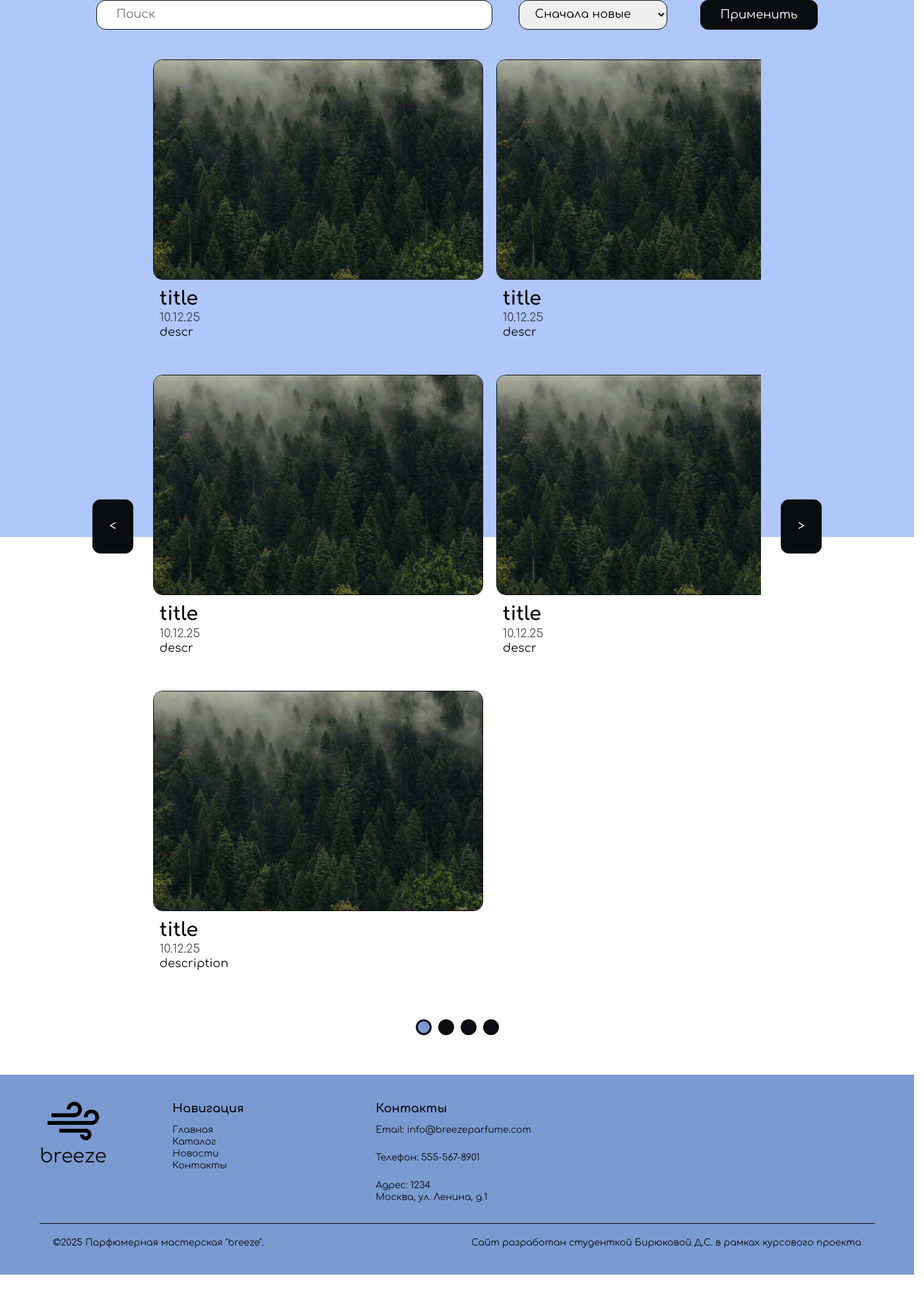
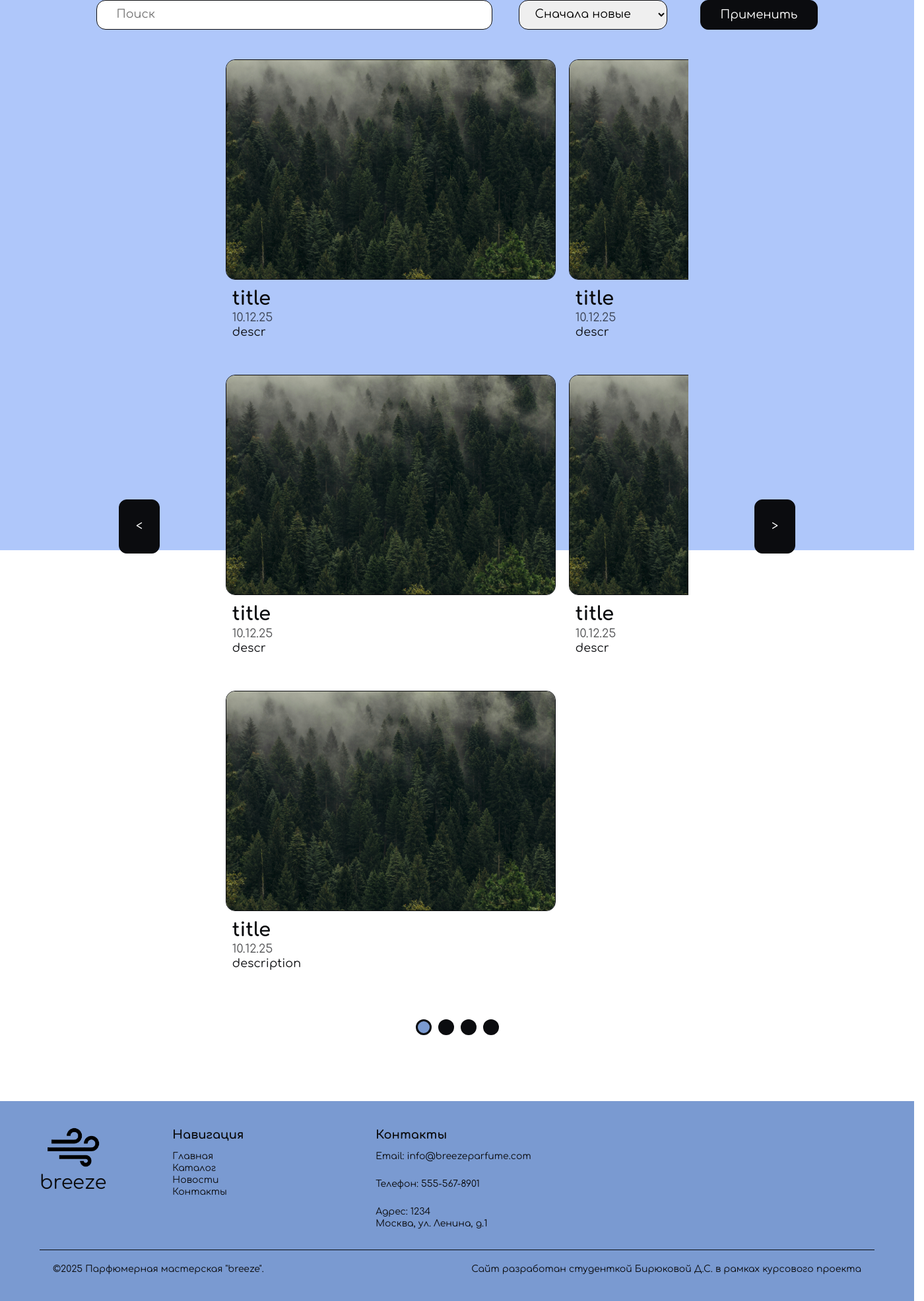
Before and after one commit to r1ndousan/breeze_django, a Django app: page /news/ in a window 1400 px wide. Shown: the part 250-2222 px from the top of the page at 66% size. Before the commit the page ends 2182 px from the top, so only its background shows below. Run offline with Django 5.2, Linux system fonts and the light colour scheme.

Commit message:
paddings all

```diff
--- a/breeze-django/shop/templates/shop/all-news.html
+++ b/breeze-django/shop/templates/shop/all-news.html
@@ -48,7 +48,7 @@
                         >
                             <
                         </button>
-                        <ul class="news__list grid grid--3">
+                        <ul class="news__list grid grid--2">
                                     <li class="news__item">
                                             <article class="news-card">
                                                 <img
--- a/breeze-django/static/styles/blocks/_all-news.scss
+++ b/breeze-django/static/styles/blocks/_all-news.scss
@@ -1,6 +1,6 @@
 .all-news {
     background: linear-gradient( var(--color-light-blue) 50%, var(--color-light) 50%);
-    padding: 0px 60px 60px;
+    padding: 0px 100px 100px;
 
     &__selection {
         display: flex;
@@ -20,7 +20,7 @@
         justify-content: space-between;
         padding-inline: 80px;
         align-items: center;
-        column-gap: 30px;
+        column-gap: 100px;
         margin-bottom: 40px;
     }
 
--- a/breeze-django/static/styles/blocks/_catalog.scss
+++ b/breeze-django/static/styles/blocks/_catalog.scss
@@ -2,7 +2,7 @@
     display: flex;
     flex-direction: column;
     align-items: center;
-    padding: 0px 60px 60px;
+    padding: 0px 100px 100px;
 
     &__filters {
         display: flex;
@@ -47,7 +47,7 @@
     &__body {
         display: flex;
         align-items: center;
-        column-gap: 40px;
+        column-gap: 80px;
         margin-bottom: 50px;
     }
 
--- a/breeze-django/static/styles/blocks/_grid.scss
+++ b/breeze-django/static/styles/blocks/_grid.scss
@@ -18,7 +18,7 @@
         --gridRows: 1;
     }
 
-    &--3 {
+    &--2 {
         --gridColumns: 3;
         --gridRows: 2;
     }
--- a/breeze-django/static/styles/styles.css
+++ b/breeze-django/static/styles/styles.css
@@ -623,7 +623,7 @@ h4, .h4 {
   --gridColumns: 3;
   --gridRows: 1;
 }
-.grid--3 {
+.grid--2 {
   --gridColumns: 3;
   --gridRows: 2;
 }
@@ -668,7 +668,7 @@ h4, .h4 {
 
 .all-news {
   background: linear-gradient(var(--color-light-blue) 50%, var(--color-light) 50%);
-  padding: 0px 60px 60px;
+  padding: 0px 100px 100px;
 }
 .all-news__selection {
   display: flex;
@@ -688,8 +688,8 @@ h4, .h4 {
   justify-content: space-between;
   padding-inline: 80px;
   align-items: center;
-  -moz-column-gap: 30px;
-       column-gap: 30px;
+  -moz-column-gap: 100px;
+       column-gap: 100px;
   margin-bottom: 40px;
 }
 .all-news__input {
@@ -754,7 +754,7 @@ h4, .h4 {
   display: flex;
   flex-direction: column;
   align-items: center;
-  padding: 0px 60px 60px;
+  padding: 0px 100px 100px;
 }
 .catalog__filters {
   display: flex;
@@ -794,8 +794,8 @@ h4, .h4 {
 .catalog__body {
   display: flex;
   align-items: center;
-  -moz-column-gap: 40px;
-       column-gap: 40px;
+  -moz-column-gap: 80px;
+       column-gap: 80px;
   margin-bottom: 50px;
 }
 .catalog__list {
```
Also changed, not shown: 1 other file.
